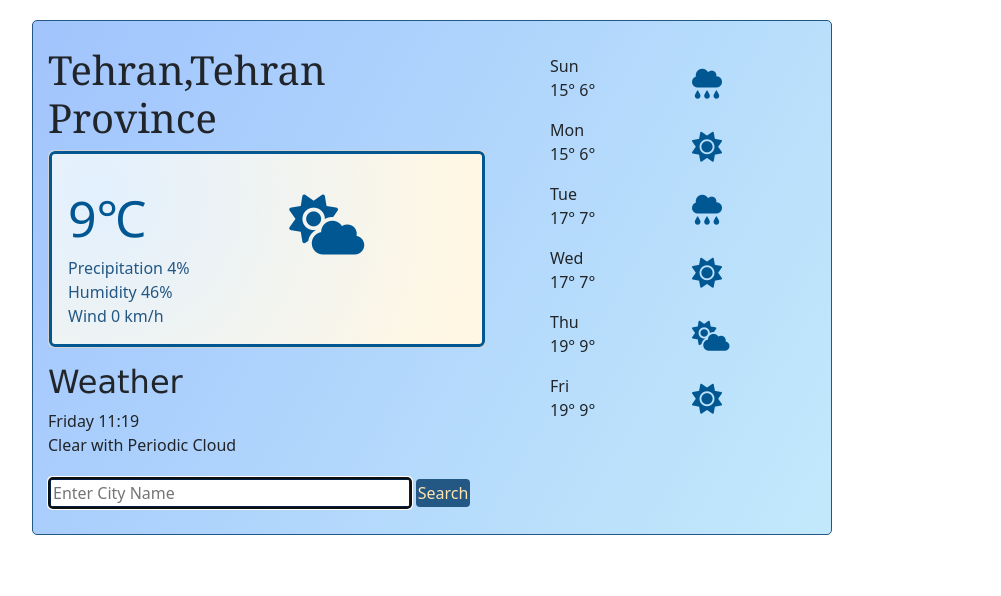
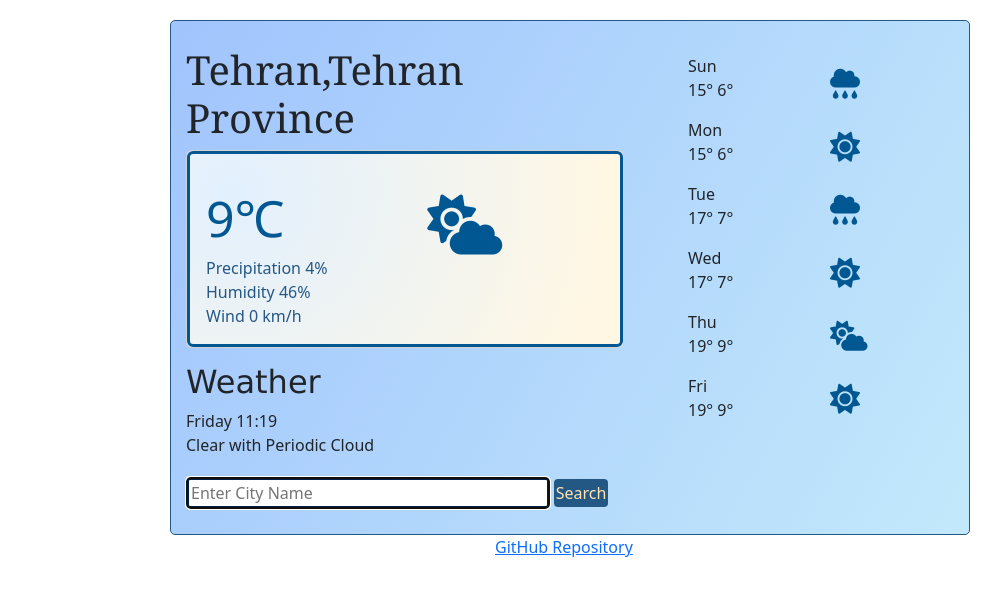
Before and after one commit to parisakh4/project, a plain HTML site: page index.html in a window 1280 px wide. Shown: the whole page, without its empty margins (70-1071 px from the left). Drawn offline with nearby package versions, Linux system fonts and the light colour scheme; no server answers.

Commit message:
adding link to github

```diff
--- a/index.html
+++ b/index.html
@@ -114,6 +114,9 @@
         </div>
       </div>
     </div>
+    <p class="git">
+      <a href="https://github.com/parisakh4/project">GitHub Repository</a>
+    </p>
     <script src="week5.js"></script>
   </body>
 </html>
--- a/style.css
+++ b/style.css
@@ -79,6 +79,12 @@ li {
   border: 1px solid #235784;
   border-radius: 5px;
   padding: 15px;
-  margin: 20px;
+  margin: 0 auto;
+  margin-top: 20px;
   max-width: 800px;
 }
+.git {
+  display: block;
+  margin: 0 auto;
+  width: 150px;
+}
```
